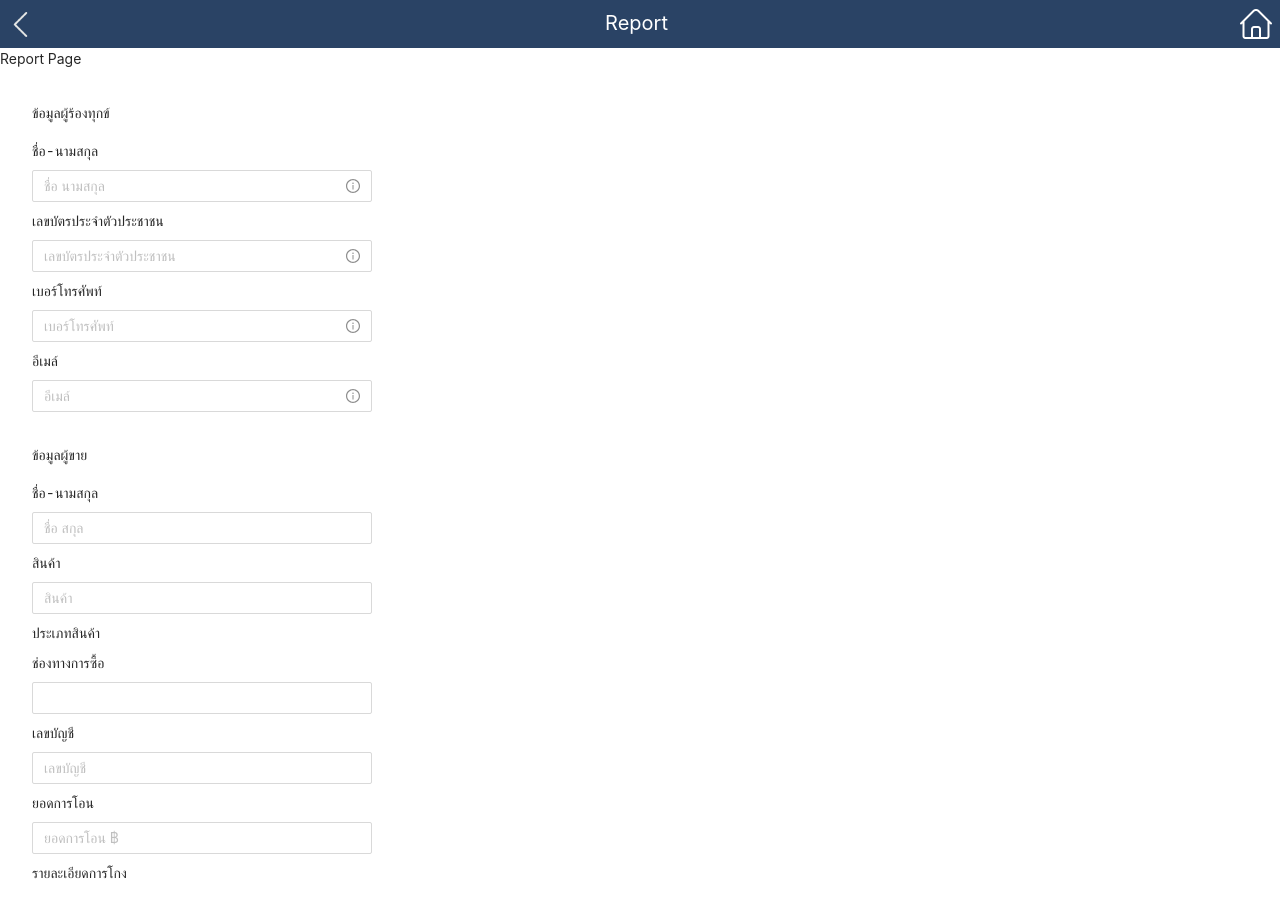
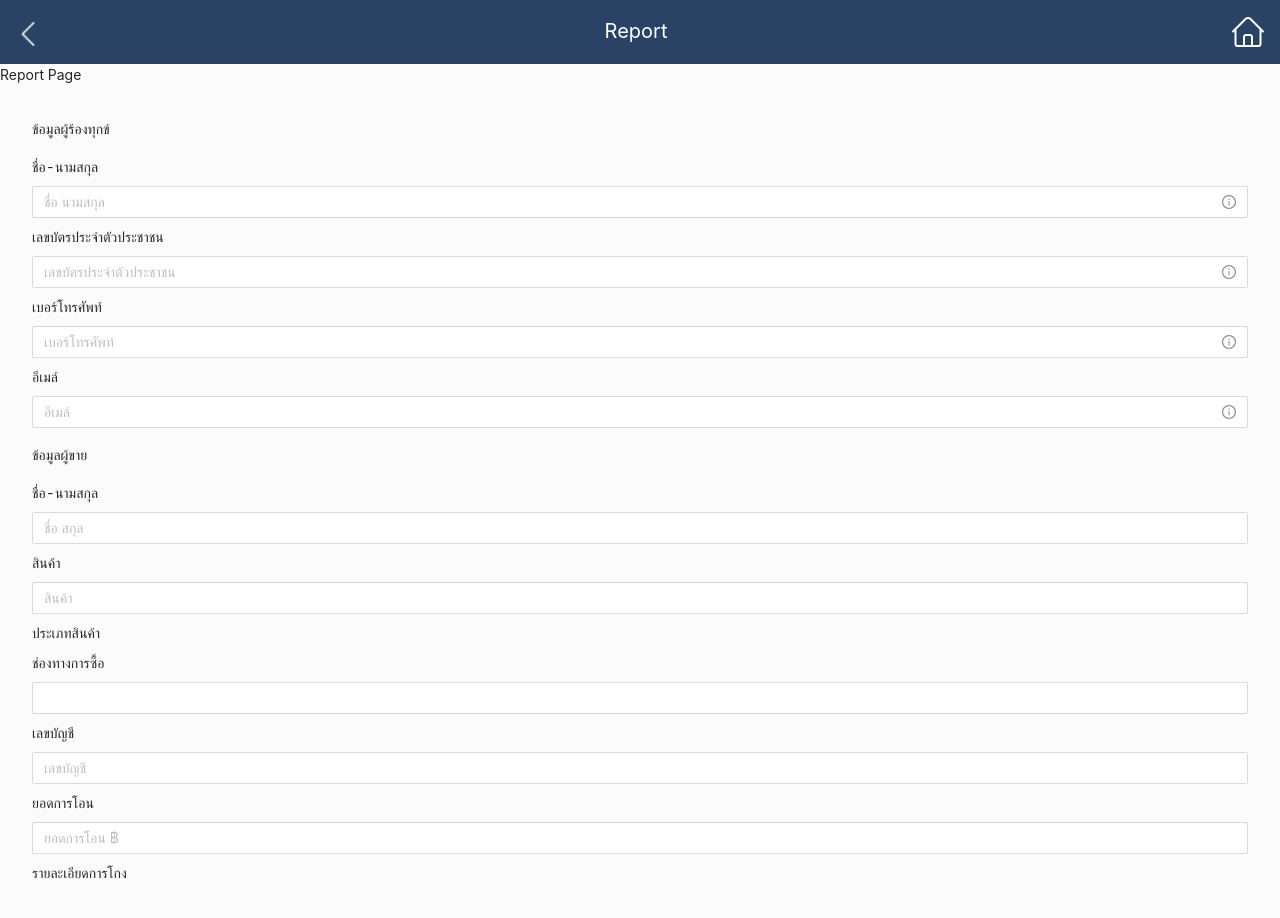
Before and after one commit to Inregist/susc, a React (Create React App) app in the folder frontend/: page /report-case in a window 1280 px wide. Shown: the top 918 px of the page. Built offline with nearby package versions, Linux system fonts and the light colour scheme.

Commit message:
frontend: review code

```diff
--- a/frontend/src/App.tsx
+++ b/frontend/src/App.tsx
@@ -12,6 +12,7 @@ import Report from "./pages/Report";
 
 const App = () => {
   return (
+    <div style={{background: "#fbfbfb"}}>
       <Router>
         <Switch>
           <Route exact path="/report-case" component={Report} />
@@ -21,6 +22,7 @@ const App = () => {
           <Route path="/" component={Home} />
         </Switch>
       </Router>
+    </div>
   );
 };
 
--- a/frontend/src/components/Navbar.tsx
+++ b/frontend/src/components/Navbar.tsx
@@ -2,16 +2,16 @@ import React from "react";
 import home_bt from "../assets/home.png";
 import back_prev from "../assets/left-arrow.png";
 
-const MainNavbar = ({name}) => {
+const MainNavbar = ({ name }) => {
   return (
-    <div className="w-full bg-blue-900 text-white text-xl h-12 flex justify-between p-2">
-        <a href="http://localhost:3000">
-            <img src={back_prev} alt="back" className="mt-1" />
-        </a>
-        {name}
-        <a href="http://localhost:3000">
-            <img src={home_bt} alt="home" className="h-8" />
-        </a>
+    <div className="w-full bg-blue-900 text-white text-xl h-16 flex items-center justify-between p-4">
+      <a href="http://localhost:3000">
+        <img src={back_prev} alt="back" className="mt-1 w-6 h-6" />
+      </a>
+      {name}
+      <a href="http://localhost:3000">
+        <img src={home_bt} alt="home" className="w-8 h-8" />
+      </a>
     </div>
   );
 };
--- a/frontend/src/pages/Home.tsx
+++ b/frontend/src/pages/Home.tsx
@@ -10,7 +10,7 @@ const Home = () => {
     <div>
       <Navbar/>
 
-      <div className="bg-gray-300 p-2 h-screen">
+      <div className="bg-gray-300 p-4 h-screen">
         <a href="./search/" className="mb-2 flex justify-center">
           {/* <div className="absolute bottom-0 w-full flex justify-center pb-12">
             <div className="w-2/3 h-8 bg-white flex items-center">
--- a/frontend/src/pages/Report.tsx
+++ b/frontend/src/pages/Report.tsx
@@ -1,106 +1,92 @@
 import React from "react";
 import Navbar from "../components/Navbar";
-import {Input, Tooltip} from 'antd';
-import { InfoCircleOutlined} from '@ant-design/icons';
+import { Input, Tooltip } from "antd";
+import { InfoCircleOutlined } from "@ant-design/icons";
 
 const Report = () => {
-
-  const onChange = e => {
+  const onChange = (e) => {
     console.log(e);
   };
-
-
+  // แก้เป็น Form
 
   return (
-
     <div className="w-full">
-      <Navbar name="Report"/>
+      <Navbar name="Report" />
       Report Page
       <div className="p-8">
+        <div className="mb-4">ข้อมูลผู้ร้องทุกข์</div>
 
-        <div className="mb-4">
-          ข้อมูลผู้ร้องทุกข์
-        </div>
+        <div className="my-2">ชื่อ-นามสกุล</div>
+        <Input
+          placeholder="ชื่อ นามสกุล"
+          allowClear
+          onChange={onChange}
+          suffix={
+            <Tooltip title="ชื่อ-นามสุกลของผู้แจ้ง">
+              <InfoCircleOutlined style={{ color: "rgba(0,0,0,.45)" }} />
+            </Tooltip>
+          }
+        />
 
-        <div className="my-2">
-          ชื่อ-นามสกุล
-        </div>
-        <Input placeholder="ชื่อ นามสกุล" allowClear onChange={onChange} style={{width: "340px"}} suffix={
-          <Tooltip title="ชื่อ-นามสุกลของผู้แจ้ง">
-            <InfoCircleOutlined style={{ color: 'rgba(0,0,0,.45)' }} />
-          </Tooltip>
-          }/>
+        <div className="my-2">เลขบัตรประจำตัวประชาชน</div>
+        <Input
+          placeholder="เลขบัตรประจำตัวประชาชน"
+          allowClear
+          onChange={onChange}
+          suffix={
+            <Tooltip title="เลขบัตรประชาชนของผู้แจ้ง">
+              <InfoCircleOutlined style={{ color: "rgba(0,0,0,.45)" }} />
+            </Tooltip>
+          }
+        />
 
-        <div className="my-2">
-          เลขบัตรประจำตัวประชาชน
-        </div>
-        <Input placeholder="เลขบัตรประจำตัวประชาชน" allowClear onChange={onChange} style={{width: "340px"}} suffix={
-          <Tooltip title="เลขบัตรประชาชนของผู้แจ้ง">
-            <InfoCircleOutlined style={{ color: 'rgba(0,0,0,.45)' }} />
-          </Tooltip>
-          }/>
+        <div className="my-2">เบอร์โทรศัพท์</div>
+        <Input
+          placeholder="เบอร์โทรศัพท์"
+          allowClear
+          onChange={onChange}
+          suffix={
+            <Tooltip title="เบอร์โทรศัพท์ที่ติดต่อได้จริง">
+              <InfoCircleOutlined style={{ color: "rgba(0,0,0,.45)" }} />
+            </Tooltip>
+          }
+        />
 
-        <div className="my-2">
-          เบอร์โทรศัพท์
-        </div>
-        <Input placeholder="เบอร์โทรศัพท์" allowClear onChange={onChange} style={{width: "340px"}} suffix={
-          <Tooltip title="เบอร์โทรศัพท์ที่ติดต่อได้จริง">
-            <InfoCircleOutlined style={{ color: 'rgba(0,0,0,.45)' }} />
-          </Tooltip>
-          }/>
-
-        <div className="my-2">
-          อีเมล์
-        </div>
-        <Input placeholder="อีเมล์" allowClear onChange={onChange} style={{width: "340px", marginBottom: "16px"}} suffix={
-          <Tooltip title="อีเมลล์ที่ติดต่อได้จริง">
-            <InfoCircleOutlined style={{ color: 'rgba(0,0,0,.45)' }} />
-          </Tooltip>
-          }/>
+        <div className="my-2">อีเมล์</div>
+        <Input
+          placeholder="อีเมล์"
+          allowClear
+          onChange={onChange}
+          suffix={
+            <Tooltip title="อีเมลล์ที่ติดต่อได้จริง">
+              <InfoCircleOutlined style={{ color: "rgba(0,0,0,.45)" }} />
+            </Tooltip>
+          }
+        />
 
         {/* --------------------------------------------------- */}
 
-        <div className="my-4">
-          ข้อมูลผู้ขาย
-        </div>
+        <div className="my-4">ข้อมูลผู้ขาย</div>
 
-        <div className="my-2">
-          ชื่อ-นามสกุล
-        </div>
-          <Input placeholder="ชื่อ สกุล" allowClear onChange={onChange} style={{width: "340px"}} />
+        <div className="my-2">ชื่อ-นามสกุล</div>
+        <Input placeholder="ชื่อ สกุล" allowClear onChange={onChange} />
 
-        <div className="my-2">
-          สินค้า
-        </div>
-          <Input placeholder="สินค้า" allowClear onChange={onChange} style={{width: "340px"}} />
+        <div className="my-2">สินค้า</div>
+        <Input placeholder="สินค้า" allowClear onChange={onChange} />
 
-        <div className="my-2">
-          ประเภทสินค้า
-        </div>
+        <div className="my-2">ประเภทสินค้า</div>
 
-        <div className="my-2">
-          ช่องทางการซื้อ
-        </div>
-        <Input placeholder="  " allowClear onChange={onChange} style={{width: "340px"}} />
+        <div className="my-2">ช่องทางการซื้อ</div>
+        <Input placeholder="  " allowClear onChange={onChange} />
 
-        <div className="my-2">
-          เลขบัญชี
-        </div>
-        <Input placeholder="เลขบัญชี" allowClear onChange={onChange} style={{width: "340px"}} />
+        <div className="my-2">เลขบัญชี</div>
+        <Input placeholder="เลขบัญชี" allowClear onChange={onChange} />
 
-        <div className="my-2">
-          ยอดการโอน
-        </div>
-        <Input placeholder="ยอดการโอน ฿" allowClear onChange={onChange} style={{width: "340px"}} />
+        <div className="my-2">ยอดการโอน</div>
+        <Input placeholder="ยอดการโอน ฿" allowClear onChange={onChange} />
 
-        <div className="my-2">
-          รายละเอียดการโกง
-        </div>
-
+        <div className="my-2">รายละเอียดการโกง</div>
       </div>
-
-
-
     </div>
   );
 };
```
Lines whose indentation alone changed are shown as unchanged.
